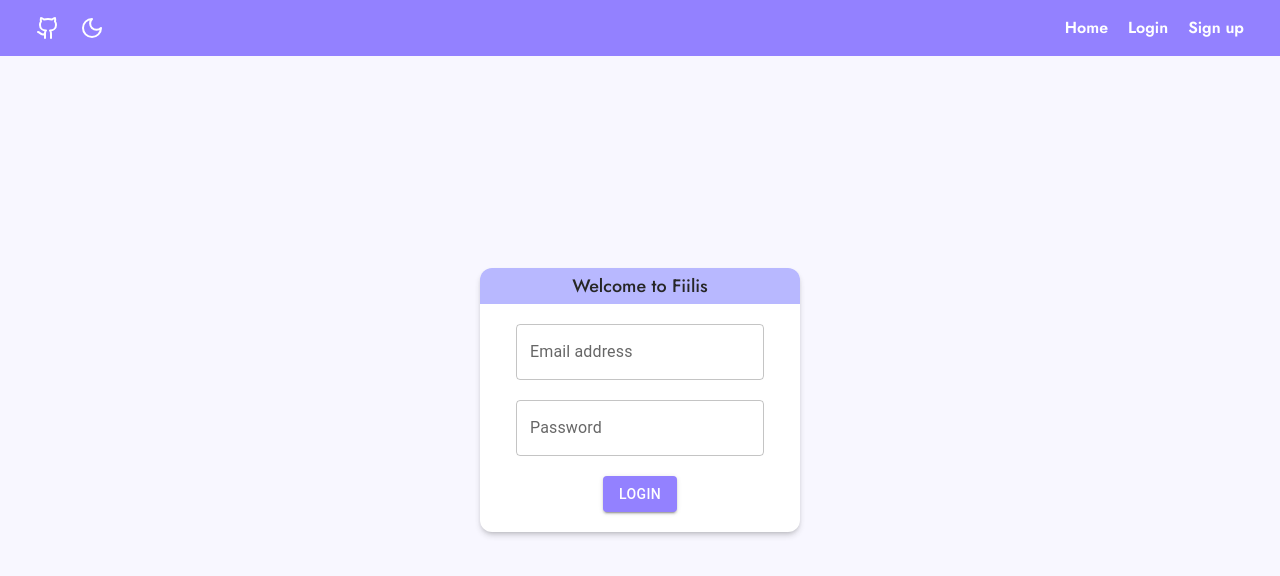
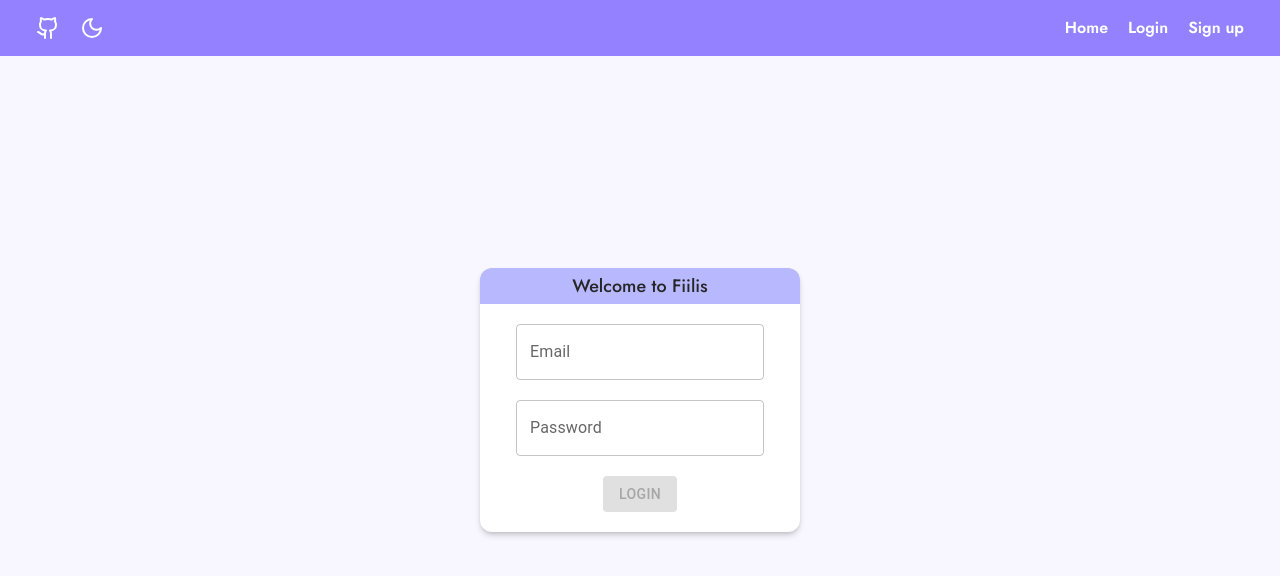
Before and after one commit to otsosaarinen/fiilis, a React (Vite) app: page /login in a window 1280 px wide. Shown: the top 576 px of the page. Built offline with nearby package versions, Linux system fonts and the light colour scheme.

Commit message:
finish logic for the login screen inputs

```diff
--- a/src/Login.tsx
+++ b/src/Login.tsx
@@ -1,14 +1,35 @@
 import Header from "./Header";
 import TextField from "@mui/material/TextField";
-import Button from "@mui/material/Button";
-import type { ButtonProps } from "@mui/material/Button";
-import { styled } from "@mui/material";
+import FiilisButton from "./components/FiilisButton";
+
+import { useState } from "react";
+
+interface FormType {
+	email: string;
+	password: string;
+}
 
 function Login() {
-	const FiilisButton = styled(Button)<ButtonProps>(() => ({
-		color: "white",
-		backgroundColor: "#9381ff",
-	}));
+	const [formData, setFormData] = useState<FormType>({
+		email: "",
+		password: "",
+	});
+	const [loginButtonStatus, setLoginButtonStatus] = useState<boolean>(true);
+
+	const handleChange = (e) => {
+		const { name, value } = e.target;
+		setFormData((prevData) => ({
+			...prevData,
+			[name]: value,
+		}));
+		if (formData.email && formData.password) {
+			setLoginButtonStatus(false);
+		}
+	};
+
+	const formSubmit = () => {
+		console.log(formData);
+	};
 
 	return (
 		<>
@@ -19,9 +40,26 @@
 						Welcome to Fiilis
 					</div>
 					<div className="flex flex-col items-center justify-center gap-5 p-5">
-						<TextField label="Email address" />
-						<TextField label="Password" />
-						<FiilisButton variant="contained">Login</FiilisButton>
+						<TextField
+							label="Email"
+							name="email"
+							value={formData.email}
+							onChange={handleChange}
+						/>
+						<TextField
+							label="Password"
+							type="password"
+							name="password"
+							value={formData.password}
+							onChange={handleChange}
+						/>
+						<FiilisButton
+							variant="contained"
+							disabled={loginButtonStatus}
+							onClick={formSubmit}
+						>
+							Login
+						</FiilisButton>
 					</div>
 				</div>
 			</div>
```
